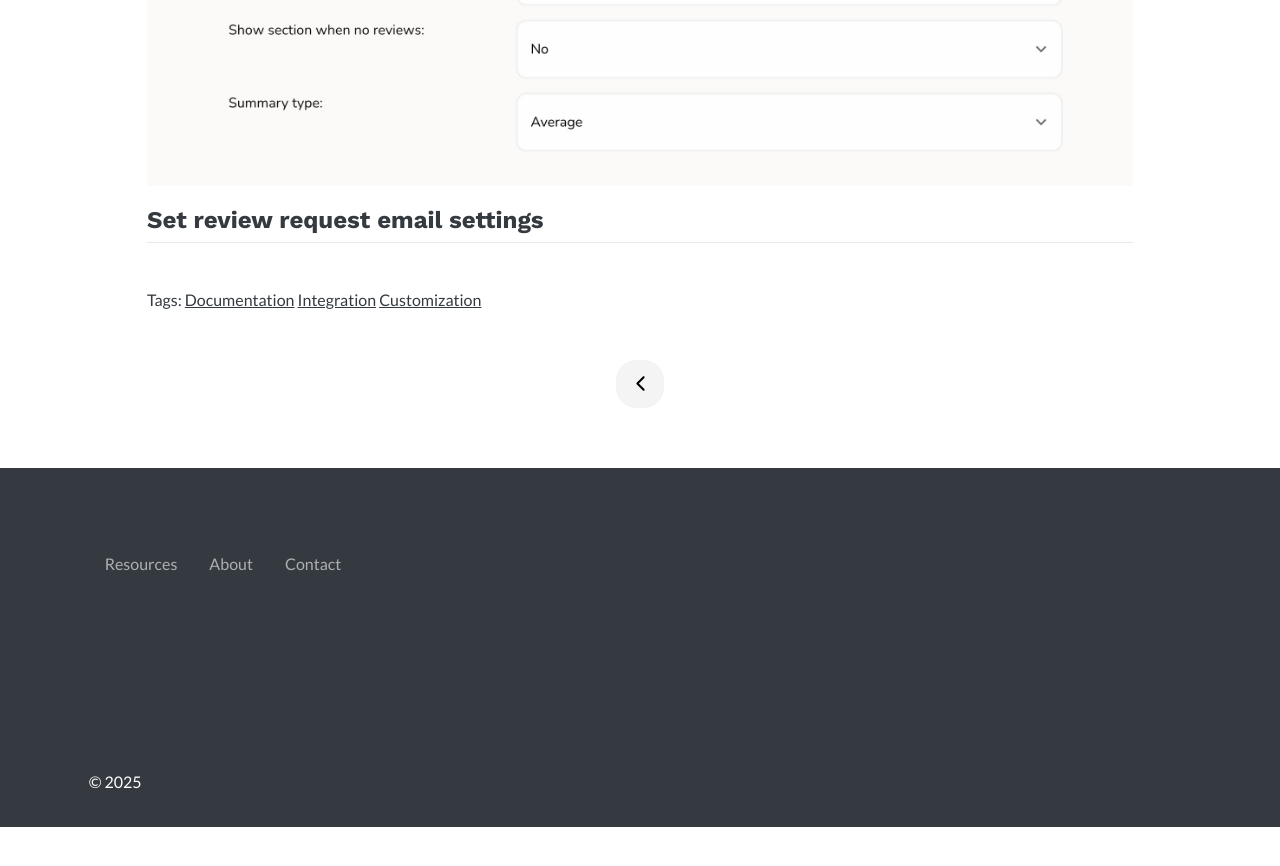
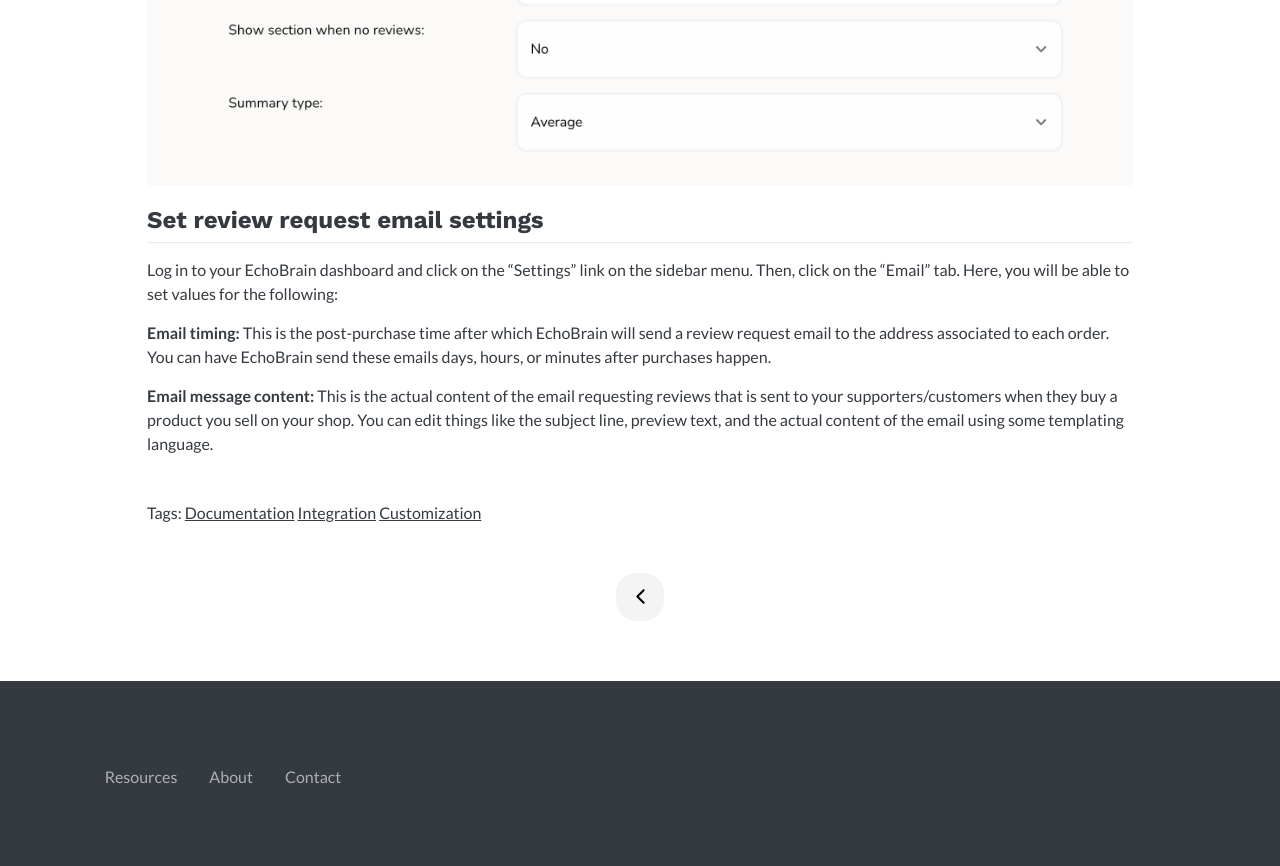
Before and after one commit to echo-brain/echo-brain.github.io, a Jekyll site: the page built from _posts/2025-02-18-managing-your-reviews.md, in a window 1280 px wide and 900 px high, scrolled down 3675 px. Shown: the top 866 px of the window. Built offline with Jekyll 4.4.1, drawn with Linux system fonts in a browser that asks for light colours; before the commit the page ends 4502 px from its top, so only the background shows below that.

Commit message:
Update 2025-02-18-managing-your-reviews.md

```diff
--- a/_posts/2025-02-18-managing-your-reviews.md
+++ b/_posts/2025-02-18-managing-your-reviews.md
@@ -53,6 +53,14 @@
 
 ## Set review request email settings
 
+Log in to your EchoBrain dashboard and click on the "Settings" link on the sidebar menu. Then, click on the "Email" tab. Here, you will be able to set values for the following:
+
+**Email timing:** This is the post-purchase time after which EchoBrain will send a review request email to the address associated to each order. You can have EchoBrain send these emails days, hours, or minutes after purchases happen.
+
+**Email message content:** This is the actual content of the email requesting reviews that is sent to your supporters/customers when they buy a product you sell on your shop. You can edit things like the subject line, preview text, and the actual content of the email using some templating language.
+
+
+
 
 
 
```
